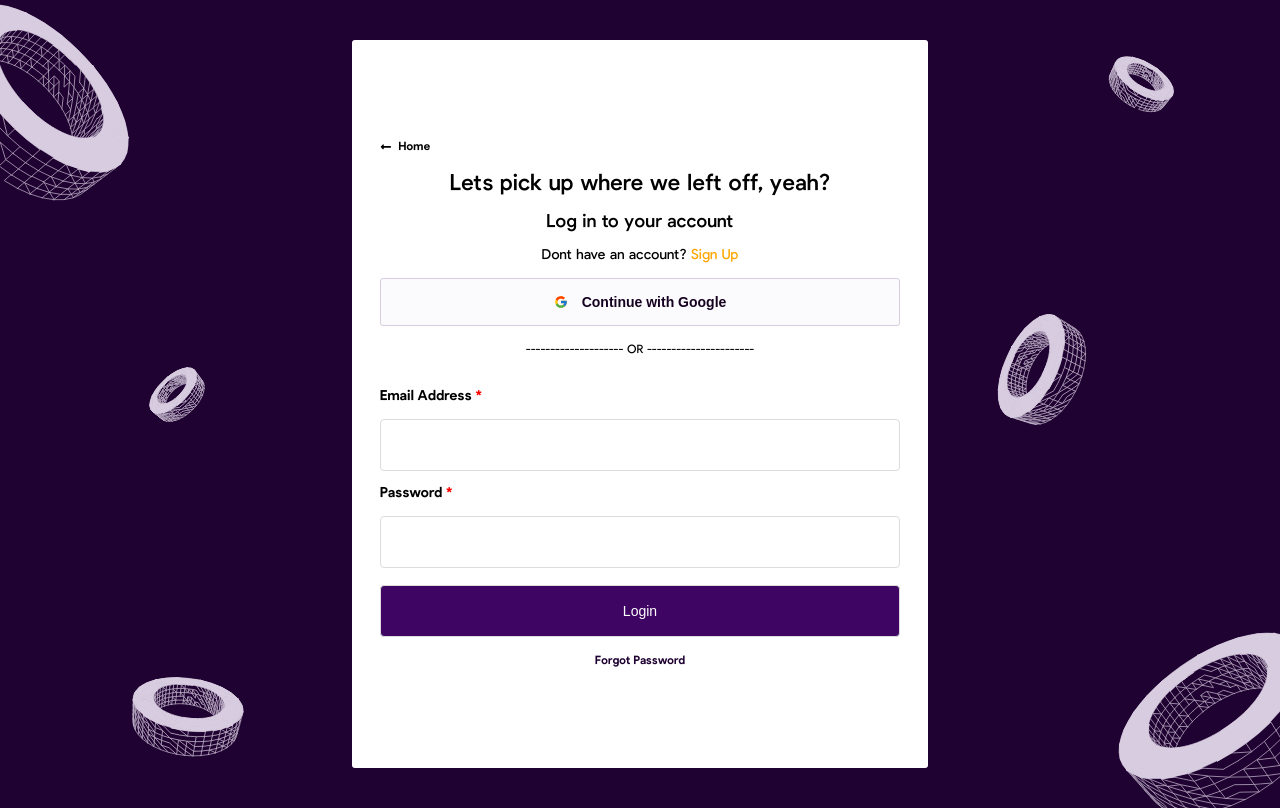
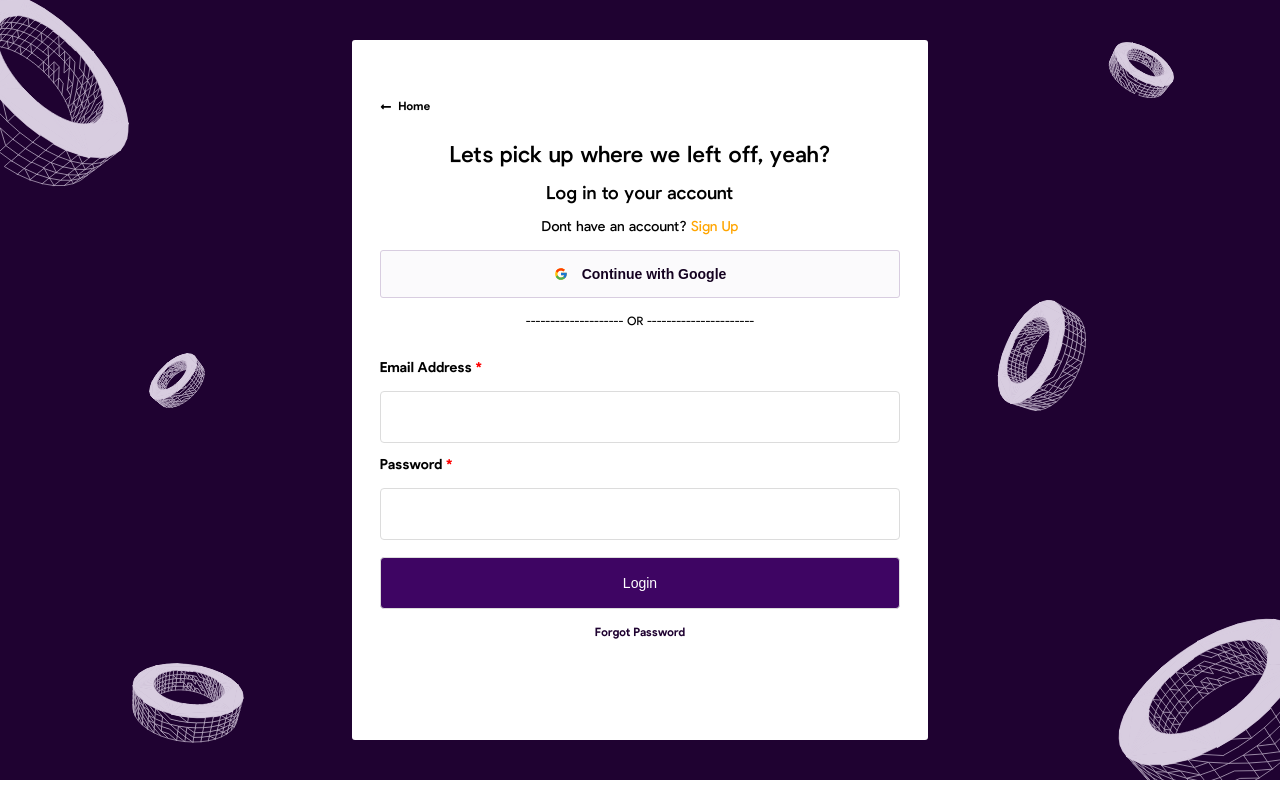
Before and after one commit to blyncnov/connectedawards, a Next.js app: page /auth/login in a window 1280 px wide. Built offline with nearby package versions, Linux system fonts and the light colour scheme.

Commit message:
connected Awards Assesments part 1.5

```diff
--- a/styles/auth/auth.css
+++ b/styles/auth/auth.css
@@ -12,11 +12,12 @@
   align-items: center;
   gap: 0.6em;
   cursor: pointer;
+  margin: 0 0 1em 0;
 }
 
 .Login__Column {
   width: 50%;
-  padding: 100px 2em;
+  padding: 60px 2em 100px 2em;
   background-color: white;
   border-radius: 3px;
   margin: 0 auto;
```
